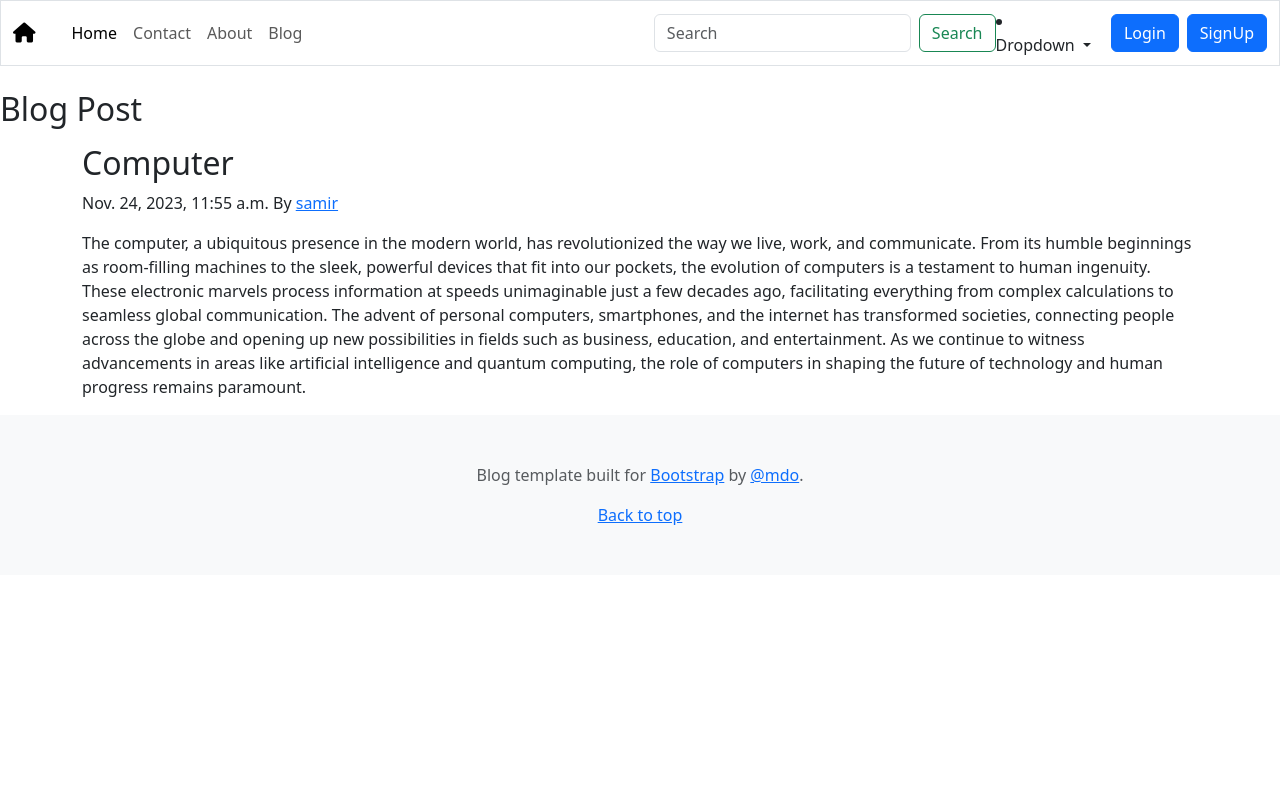
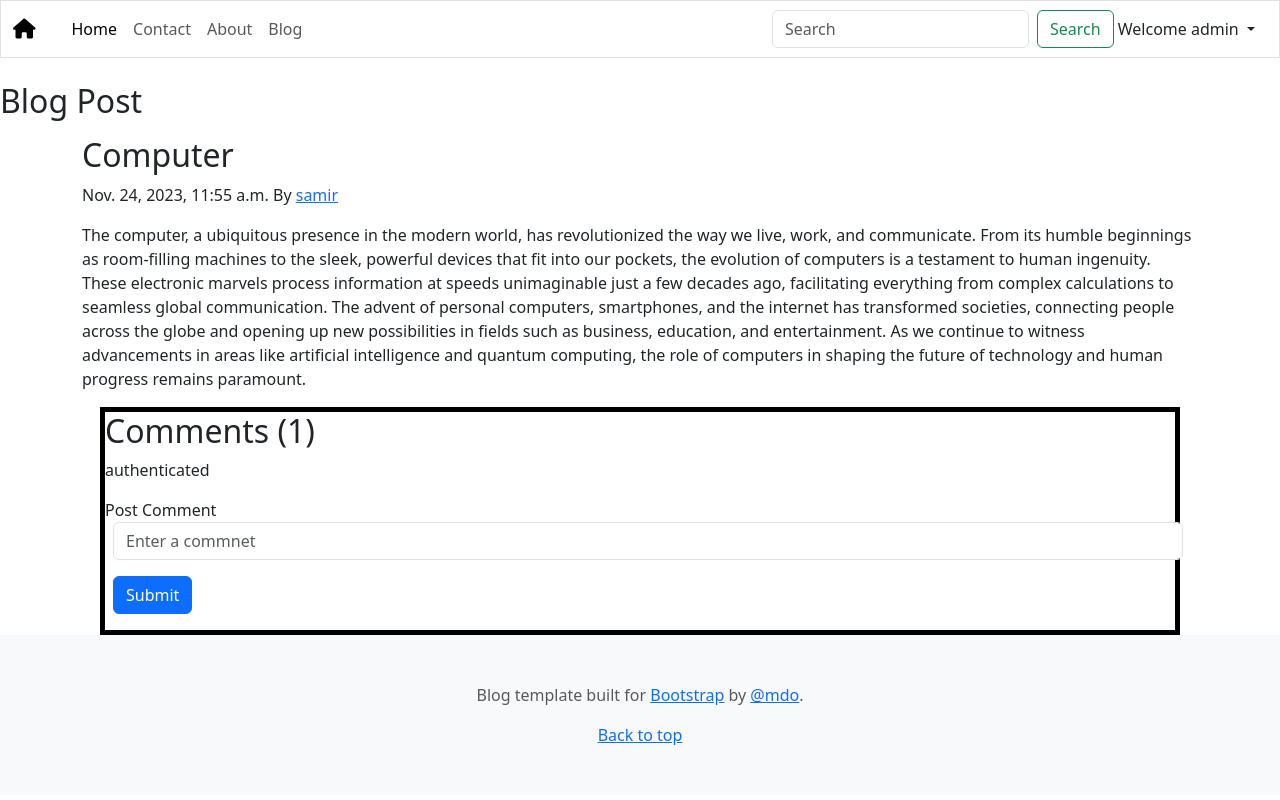
Before and after one commit to warsi0707/Blog, a Django app: a page that uses templates/base/homebase.html in a window 1280 px wide. Run offline with Django 4.2, Linux system fonts and the light colour scheme; a user stored in the database is signed in; data comes from the database, SQL or seed files in the repository; both versions use the stored data as it was after the commit; parts of the project's set-up code (start-up, migrations or seed data) failed here and were passed over.

Commit message:
second commiting

```diff
--- a/Blog/settings.py
+++ b/Blog/settings.py
@@ -39,7 +39,8 @@ INSTALLED_APPS = [
     'django.contrib.messages',
     'django.contrib.staticfiles',
     'home.apps.HomeConfig',
-    'myblog.apps.MyblogConfig'
+    'myblog.apps.MyblogConfig',
+    'django.contrib.humanize'
 ]
 
 MIDDLEWARE = [
--- a/Blog/urls.py
+++ b/Blog/urls.py
@@ -16,6 +16,11 @@ Including another URLconf
 from django.contrib import admin
 from django.urls import path,include
 
+
+admin.site.site_header = "MyBlog Admin"
+admin.site.site_title = "MyBlog Admin Pannel"
+admin.site.index_title = "Welcome to MyBlog Admin Pannel"
+
 urlpatterns = [
     path('admin/', admin.site.urls),
     path('blog/', include('myblog.urls')),
--- a/home/urls.py
+++ b/home/urls.py
@@ -9,5 +9,6 @@ urlpatterns =[
     path('search', views.search, name='search'),
     path('signup', views.signup, name='signup'),
     path('login', views.login, name='login'),
-    path('logout', views.logout, name='logout'),
+    path('logout', views.bloglogout, name='logout'),
+
 ]
--- a/myblog/admin.py
+++ b/myblog/admin.py
@@ -1,5 +1,6 @@
 from django.contrib import admin
-from .models import Post
+from .models import Post, BlogComment
 
 # Register your models here.
 admin.site.register(Post)
+admin.site.register(BlogComment)
--- a/myblog/models.py
+++ b/myblog/models.py
@@ -1,4 +1,8 @@
 from django.db import models
+from django.contrib.auth.models import User
+from asyncio.windows_events import NULL
+from pickle import TRUE
+from django.utils.timezone import now
 
 # Create your models here.
 
@@ -12,3 +16,15 @@ class Post(models.Model):
 
     def __str__(self):
         return "posted by " + self.author + ' - ' + self.title
+
+
+
+class BlogComment(models.Model):
+    sno = models.AutoField(primary_key=True)
+    comment = models.TextField()
+    post = models.ForeignKey(Post, on_delete=models.CASCADE)
+    user = models.ForeignKey(User, on_delete=models.CASCADE)
+    timestamp = models.DateTimeField(default=now)
+
+    def __str__(self):
+        return self.comment
--- a/myblog/urls.py
+++ b/myblog/urls.py
@@ -7,4 +7,5 @@ from myblog import views
 urlpatterns =[
     path("", views.blogpage, name='blogpage'),
     path("<str:slug>", views.blogPost, name='blogPost'),
+    path('postcomment', views.postcomment, name='postcomment'),
 ]
--- a/myblog/views.py
+++ b/myblog/views.py
@@ -1,5 +1,8 @@
-from django.shortcuts import render, HttpResponse
-from myblog.models import Post
+from django.shortcuts import render, HttpResponse, redirect
+from myblog.models import Post, BlogComment
+from django.contrib.auth.models import User
+from django.contrib import messages
+
 
 # Create your views here.
 def blogpage(request):
@@ -9,5 +12,17 @@ def blogpage(request):
 
 def blogPost(request, slug):
     post = Post.objects.filter(slug=slug).first()
-    context = {'post':post}
+    comments = BlogComment.objects.filter(post=post)
+    context = {'post':post, 'comments':comments, 'user':request.user}
     return render(request,"myblog/blogPost.html", context)
+
+def postcomment(request):
+    if request.method == 'POST':
+        comment = request.POST.get('comment')
+        user = request.User
+        postSno = request.POST.get('postSno')
+        post = Post.objects.get(sno=postSno)
+        comments=BlogComment(comment=comment, user=user, post=post)
+        comments.save()
+        messages.success(request, "Your comment has been posted successfully")
+    return redirect({post.slug})
--- a/templates/base/homebase.html
+++ b/templates/base/homebase.html
@@ -57,27 +57,28 @@
               <input class="form-control me-2" name="query" id="query" type="search" placeholder="Search"
                 aria-label="Search">
               <button class="btn btn-outline-success" type="submit">Search</button>
-            </form>
+            </form> &nbsp;
             {% if user.is_authenticated %}
-            <li class="nav-item dropdown">
-              <a class="nav-link dropdown-toggle" href="#" role="button" data-bs-toggle="dropdown" aria-expanded="false">
-                Dropdown
+            <div class="nav-item dropdown">
+              <a class="nav-link dropdown-toggle" href="#" role="button" data-bs-toggle="dropdown"
+                aria-expanded="false">
+                Welcome {{request.user}}
               </a>
               <ul class="dropdown-menu">
-                <li><a class="dropdown-item" href="#">Action</a></li>
-                <li><a class="dropdown-item" href="#">Another action</a></li>
-                <li><hr class="dropdown-divider"></li>
-                <li><a class="dropdown-item" href="#">Something else here</a></li>
+                <li><a class="dropdown-item" href="/logout">Logout</a></li>
               </ul>
-            </li>
+            </div>
+            {% else %}
+            <button type="button" class="btn btn-primary mx-2" data-bs-toggle="modal"
+              data-bs-target="#staticBackdrop">Login</button>
+            <button type="button" class="btn btn-primary" data-bs-toggle="modal"
+              data-bs-target="#staticBackdrop2">SignUp</button>
+            {% endif %}
 
-            {% endif %}
           </div>
         </div>
-        <button type="button" class="btn btn-primary mx-2" data-bs-toggle="modal"
-          data-bs-target="#staticBackdrop">Login</button>
-        <button type="button" class="btn btn-primary" data-bs-toggle="modal"
-          data-bs-target="#staticBackdrop2">SignUp</button>
+
+
     </nav>
   </div>
 
@@ -96,11 +97,11 @@
           <button type="button" class="btn-close" data-bs-dismiss="modal" aria-label="Close"></button>
         </div>
         <div class="modal-body">
-          <form method="post" action="/login">
+          <form method="POST" action="/login">
             {% csrf_token %}
             <div class="mb-3">
               <label for="username" class="form-label">User Name</label>
-              <input type="text" class="form-control" id="username" name="username" >
+              <input type="text" class="form-control" id="username" name="username">
 
             </div>
             <div class="mb-3">
@@ -133,17 +134,17 @@
 
             <div class="mb-3">
               {% csrf_token %}
-              <label for="username" class="form-label">Username</label>
+              <label for="text" class="form-label">Username</label>
               <input type="text" class="form-control" id="username" name="username">
             </div>
 
             <div class="mb-3">
-              <label for="fname" class="form-label">Fisrt Name</label>
+              <label for="text" class="form-label">Fisrt Name</label>
               <input type="text" class="form-control" id="fname" name="fname">
             </div>
 
             <div class="mb-3">
-              <label for="lname" class="form-label">Last Name</label>
+              <label for="text" class="form-label">Last Name</label>
               <input type="text" class="form-control" id="lname" name="lname">
             </div>
 
--- a/templates/myblog/blogPost.html
+++ b/templates/myblog/blogPost.html
@@ -1,4 +1,5 @@
 {% extends "base/homebase.html" %}
+{% load humanize %}
 {% block title %}Blog-Post {% endblock title %}
 
 {% block body %}
@@ -13,4 +14,32 @@
     </div>
 </div>
 
+<div class="coniatiner" style="margin-left: 100px; margin-right: 100px; border: 5px solid black;">
+    <h2>Comments  ({{comments.count}})</h2>
+    {% if user.is_authenticated %}
+    <p>authenticated</p>
+
+    <form action="{/<str:slug>}" method="POST">
+        {% csrf_token %}
+        <div class="form-group">
+            <label for="exampleInput">Post Comment</label>
+            <input type="text" class="form-control mx-2" name="comment" placeholder="Enter a commnet">
+        </div>
+        <input type="hidden" name="postSno" value="{{post.sno}}">
+        <button type="submit" class="btn btn-primary mx-2 my-3">Submit</button>
+    </form>
+    {% else %}
+    <h4 class="text-warning mx-2">Please log in to post comment </h4>
+    {% endif %}
+    </div>
+
+    {% for comment in comment  %}
+    <div class="row my-3">
+        <div class="col-md-10 my-3">
+            <b class="text-info"></b>>{{comment.user.username}}</b>
+            <div>{{comment.commnet}}</div>
+        </div>
+    </div>
+    {% endfor %}
+
 {% endblock body %}
```
Also changed, not shown: home/views.py (+31 -26 lines), db.sqlite3, myblog/migrations/0002_blogcomment.py (added), myblog/migrations/0003_remove_blogcomment_parent.py (added).
